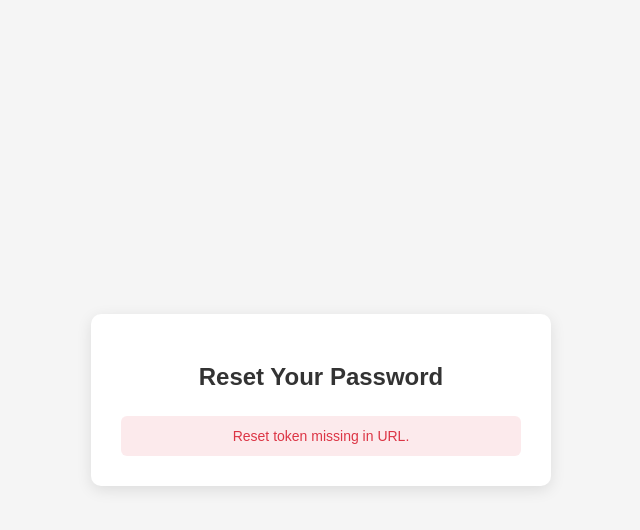
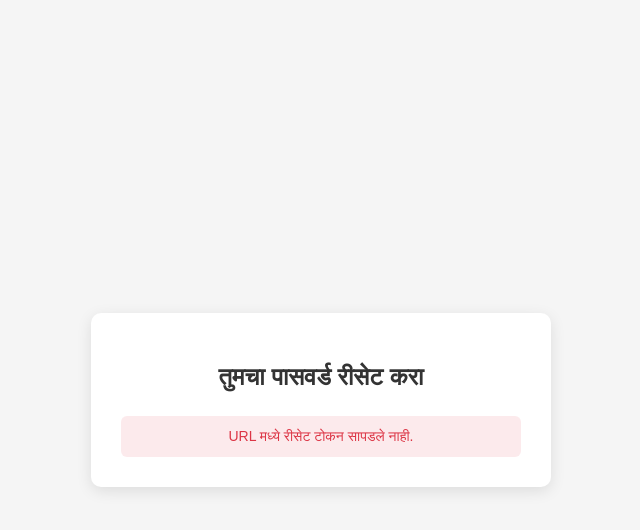
Before and after one commit to Shubh1619/Krushi-AI, a FastAPI app: template templates/reset.html in a window 1280 px wide. Shown: the top 530 px of the page, without its empty margins (319-959 px from the left). Run offline with FastAPI, Linux system fonts and the light colour scheme; the template is opened without the code that fills it, so the values that code supplies are empty.

Commit message:
add html responce

```diff
--- a/templates/reset.html
+++ b/templates/reset.html
@@ -1,10 +1,9 @@
 <!DOCTYPE html>
-<html lang="en">
+<html lang="mr">
 <head>
   <meta charset="UTF-8" />
   <meta name="viewport" content="width=device-width, initial-scale=1" />
-  <title>TRINETRA - Reset Password</title>
-  <link rel="icon" type="image/x-icon" href="logo.png">
+  <title>KRISHI AI - पासवर्ड रीसेट करा</title>
   <style>
     :root {
       --primary-color: #007bff;
@@ -123,22 +122,22 @@
 </head>
 <body>
   <div class="container">
-    <h2>Reset Your Password</h2>
+    <h2>तुमचा पासवर्ड रीसेट करा</h2>
 
     <form id="resetForm">
       <div class="form-group">
-        <label for="new_password">New Password</label>
-        <input type="password" id="new_password" name="new_password" required placeholder="Enter new password" />
+        <label for="new_password">नवीन पासवर्ड</label>
+        <input type="password" id="new_password" name="new_password" required placeholder="नवीन पासवर्ड टाका" />
         <span class="password-toggle" id="toggleNewPassword">👁️</span>
       </div>
 
       <div class="form-group">
-        <label for="confirm_password">Confirm Password</label>
-        <input type="password" id="confirm_password" name="confirm_password" required placeholder="Confirm new password" />
+        <label for="confirm_password">पासवर्डची पुष्टी करा</label>
+        <input type="password" id="confirm_password" name="confirm_password" required placeholder="नवीन पासवर्ड पुन्हा टाका" />
         <span class="password-toggle" id="toggleConfirmPassword">👁️</span>
       </div>
 
-      <button type="submit">Reset Password</button>
+      <button type="submit">पासवर्ड रीसेट करा</button>
     </form>
 
     <div class="message" id="message"></div>
@@ -158,7 +157,7 @@
 
     if (!token) {
       messageDiv.className = "message error";
-      messageDiv.textContent = "Reset token missing in URL.";
+      messageDiv.textContent = "URL मध्ये रीसेट टोकन सापडले नाही.";
       form.style.display = "none";
     }
 
@@ -189,13 +188,13 @@
 
       if (new_password !== confirm_password) {
         messageDiv.className = "message error";
-        messageDiv.textContent = "Passwords do not match.";
+        messageDiv.textContent = "पासवर्ड जुळत नाहीत.";
         return;
       }
 
       if (new_password.length < 8) {
         messageDiv.className = "message error";
-        messageDiv.textContent = "Password must be at least 8 characters long.";
+        messageDiv.textContent = "पासवर्ड किमान ८ वर्णांचा असावा.";
         return;
       }
 
@@ -212,7 +211,7 @@
 
         if (response.ok) {
           messageDiv.className = "message success";
-          messageDiv.textContent = data.message || "Password reset successfully!";
+          messageDiv.textContent = data.message || "पासवर्ड यशस्वीरित्या रीसेट झाला!";
           form.reset();
 
           // Redirect to login after 3 seconds
@@ -221,11 +220,11 @@
           }, 3000);
         } else {
           messageDiv.className = "message error";
-          messageDiv.textContent = data.detail || "An error occurred while resetting your password.";
+          messageDiv.textContent = data.detail || "तुमचा पासवर्ड रीसेट करताना त्रुटी आली.";
         }
       } catch (error) {
         messageDiv.className = "message error";
-        messageDiv.textContent = "Network error. Please check your connection.";
+        messageDiv.textContent = "नेटवर्क त्रुटी. कृपया तुमचे कनेक्शन तपासा.";
       }
     });
   </script>
```
Also changed, not shown: app/services/auth_service.py (+11 -10 lines), templates/token_expired.html (+5 -5 lines), app/routers/auth.py (line endings or trailing spaces).
